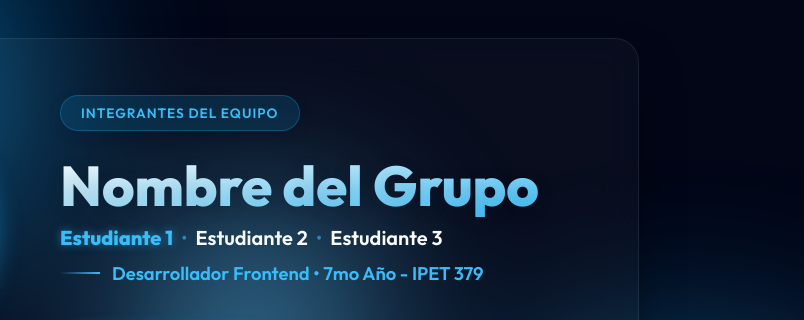
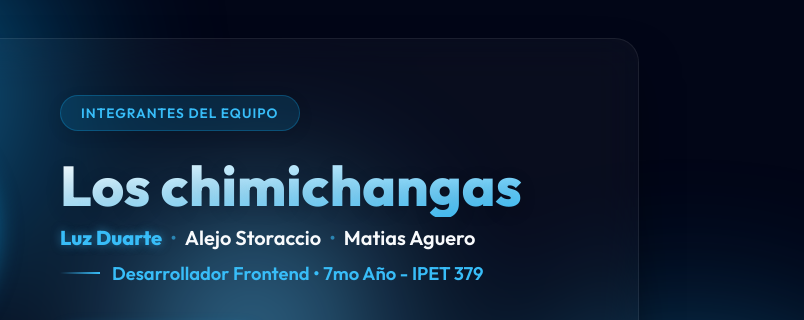
Before and after one commit to luz1905/proyecto_portfolio_grupal, a plain HTML site: page index.html in a window 1280 px wide. Shown: the part 166-486 px from the top of the page, 476-1280 px from the left. Drawn offline with Linux system fonts and the light colour scheme.

Commit message:
data.json

```diff
--- a/data.json
+++ b/data.json
@@ -1,17 +1,17 @@
 [
     {
-        "name": "Estudiante 1",
+        "name": "Luz Duarte",
         "role": "Desarrollador Frontend",
-        "avatar": "https://api.dicebear.com/7.x/bottts/svg?seed=Felix&colors=cyan,blue"
+        "avatar": "https://api.dicebear.com/10.x/thumbs/svg?bodyProbability=100&eyesVariant=variant01&mouthVariant=variant01,variant02&backgroundColor=69d2e7,b6e3f4&backgroundColorFill=radial&seed=luz"
     },
     {
-        "name": "Estudiante 2",
+        "name": "Alejo Storaccio",
         "role": "Diseñador UX/UI",
-        "avatar": "https://api.dicebear.com/7.x/bottts/svg?seed=Aneka&colors=blue,indigo"
+        "avatar":"https://api.dicebear.com/10.x/bottts-neutral/svg?eyesVariant=frame2&mouthVariant=square02&textureVariant=camo02,circuits,dirty01,dirty02&backgroundColor=de6811,c67c11,b18911,9b9312,7a9f12,40a843,7681f5,9975ea,b46bd6,d95c9a,e25a75,978d87,8f8f8f,879198&seed=alejo"
     },
     {
-        "name": "Estudiante 3",
+        "name": "Matias Aguero",
         "role": "Desarrollador Backend",
-        "avatar": "https://api.dicebear.com/7.x/bottts/svg?seed=Oliver&colors=cyan,teal"
+        "avatar": "https://api.dicebear.com/10.x/lorelei/svg?beardVariant=variant02&earringsVariant=&eyebrowsVariant=variant03&headVariant=variant04&hairVariant=variant34,variant44&mouthVariant=happy07&noseVariant=variant05&eyesVariant=variant03&glassesVariant=&seed=matias"
     }
 ]
--- a/index.html
+++ b/index.html
@@ -6,7 +6,7 @@
     <meta name="viewport" content="width=device-width, initial-scale=1.0">
     <meta name="description" content="Portafolio de Grupo - Creado para IPET 379.">
     <title>Portafolio Grupal | IPET 379</title>
-    <link rel="icon" type="image/png" href="./recursos_assets/logo3i.png">
+    <link rel="icon" type="image/png" href="recursos_assets/portafolio-profesional.png">
     <!-- Google Fonts for premium typography -->
     <link rel="preconnect" href="https://fonts.googleapis.com">
     <link rel="preconnect" href="https://fonts.gstatic.com" crossorigin>
@@ -26,7 +26,7 @@
     <!-- Encabezado superior con el Logo -->
     <header class="site-header">
         <a href="#" class="logo">
-            <img src="./recursos_assets/logo3a.png" alt="Logo del Grupo" class="logo-image"
+            <img src="./recursos_assets/portafolio-profesional.png" alt="Logo del Grupo" class="logo-image"
                 onerror="this.style.display='none'">
             <span class="logo-text">Equipo <span class="accent">Dinámico</span></span>
         </a>
@@ -36,12 +36,12 @@
         <!-- Glassmorphism Card -->
         <div class="glass-card">
             <div class="profile-img-container">
-                <img src="./recursos_assets/logoB.png" alt="Cristina Maia" id="profile-img">
+                <img src="./recursos_assets/portafolio-profesional.png alt="los chimichangas" id="profile-img">
             </div>
 
             <div class="content">
                 <span class="badge">Integrantes del Equipo</span>
-                <h1 class="name">Nombre del Grupo</h1>
+                <h1 class="name">Los chimichangas</h1>
 
                 <div class="team-members">
                     <h2 class="roles" id="team-roles">
```
